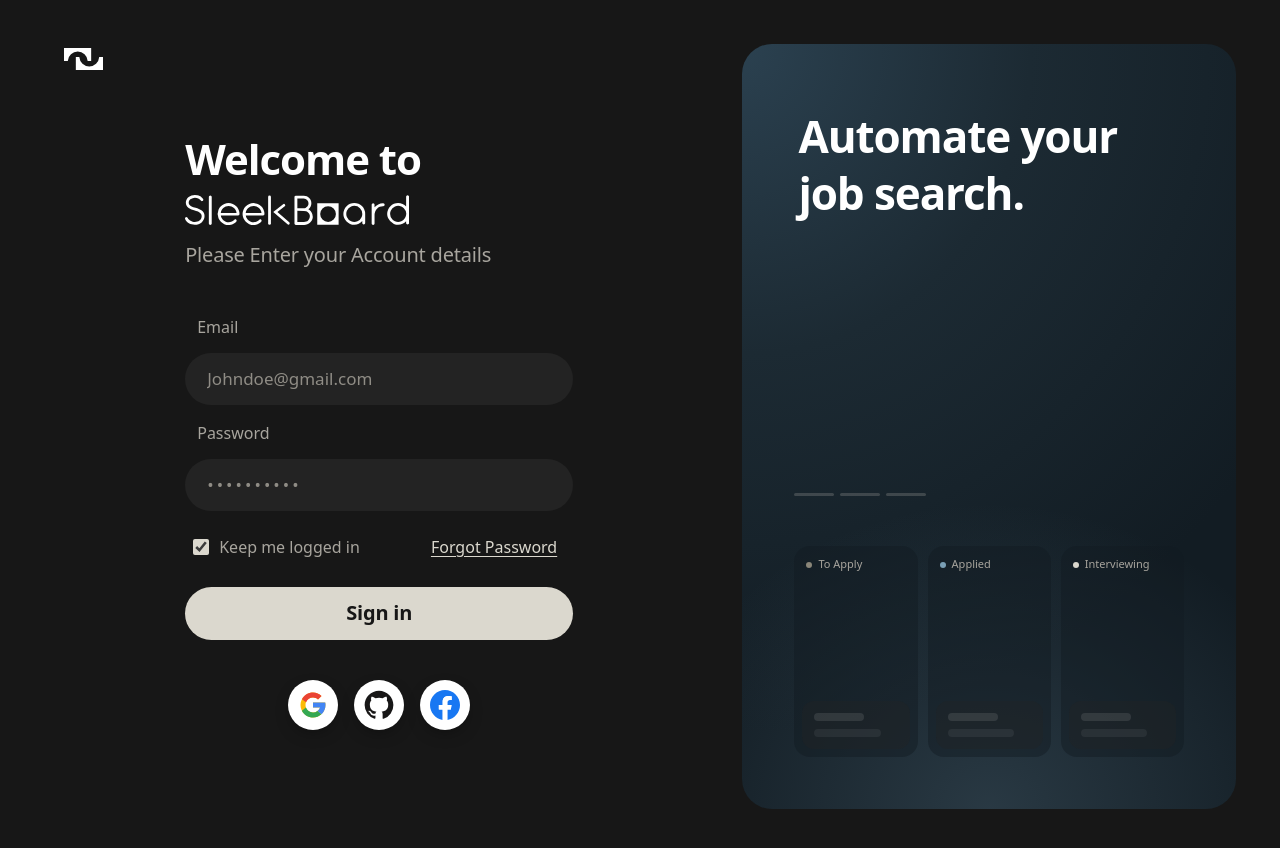
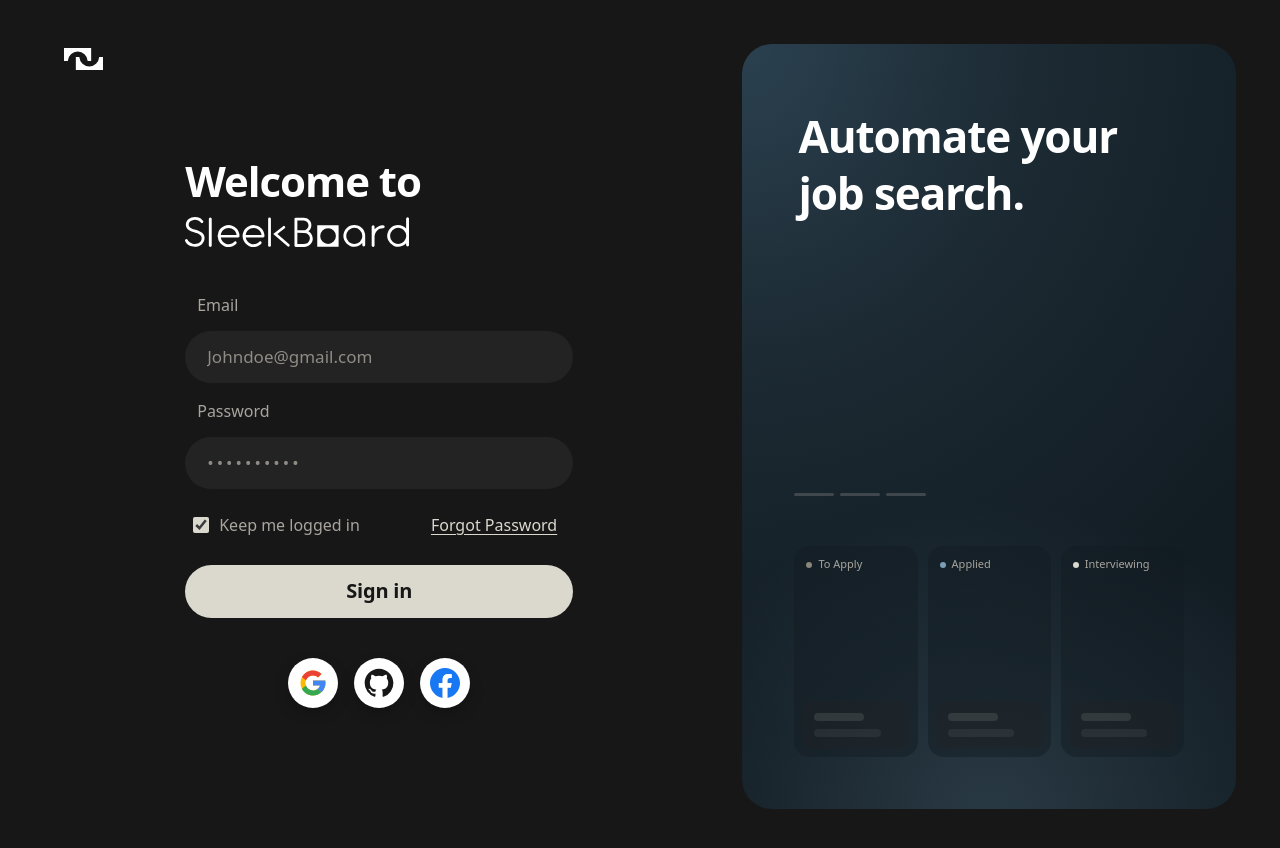
Before and after one commit to JoshuaKirabo/SleekBoard_Client, a React (Vite) app: page /login in a window 1280 px wide. Shown: the top 848 px of the page. Built offline with nearby package versions, Linux system fonts and the light colour scheme; no server answers; a web font is replaced by a local one.

Commit message:
feat(ui): Removed the "Please Enter your Account details" line under the login greeting.

```diff
--- a/src/components/login/LoginForm.jsx
+++ b/src/components/login/LoginForm.jsx
@@ -33,7 +33,6 @@ export default function LoginForm()
           Welcome to
           <img src={wordmark} alt="SleekBoard" className="mt-3.5 block h-[30px] w-auto" />
         </h1>
-        <p className="mt-4 text-xl tracking-[-0.01em] text-ink-2">Please Enter your Account details</p>
 
         <label htmlFor="login-email" className={`${labelClass} mt-[46px]`}>Email</label>
         <input
```
